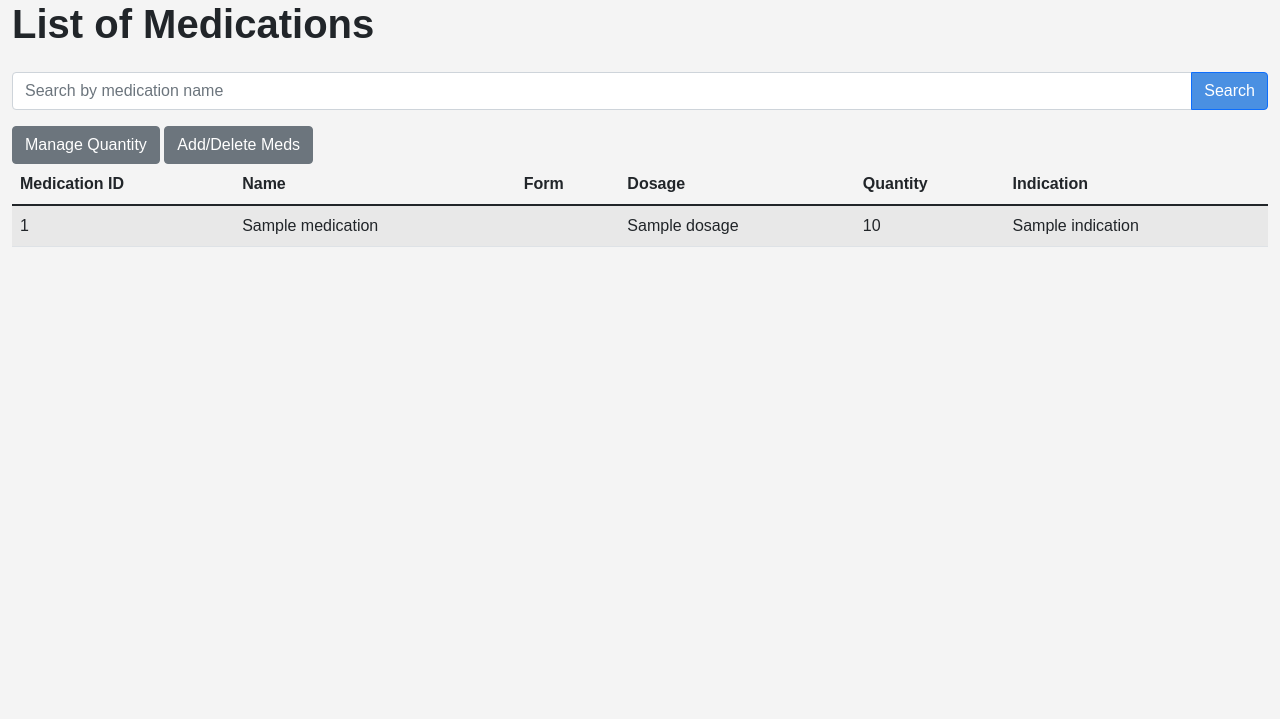
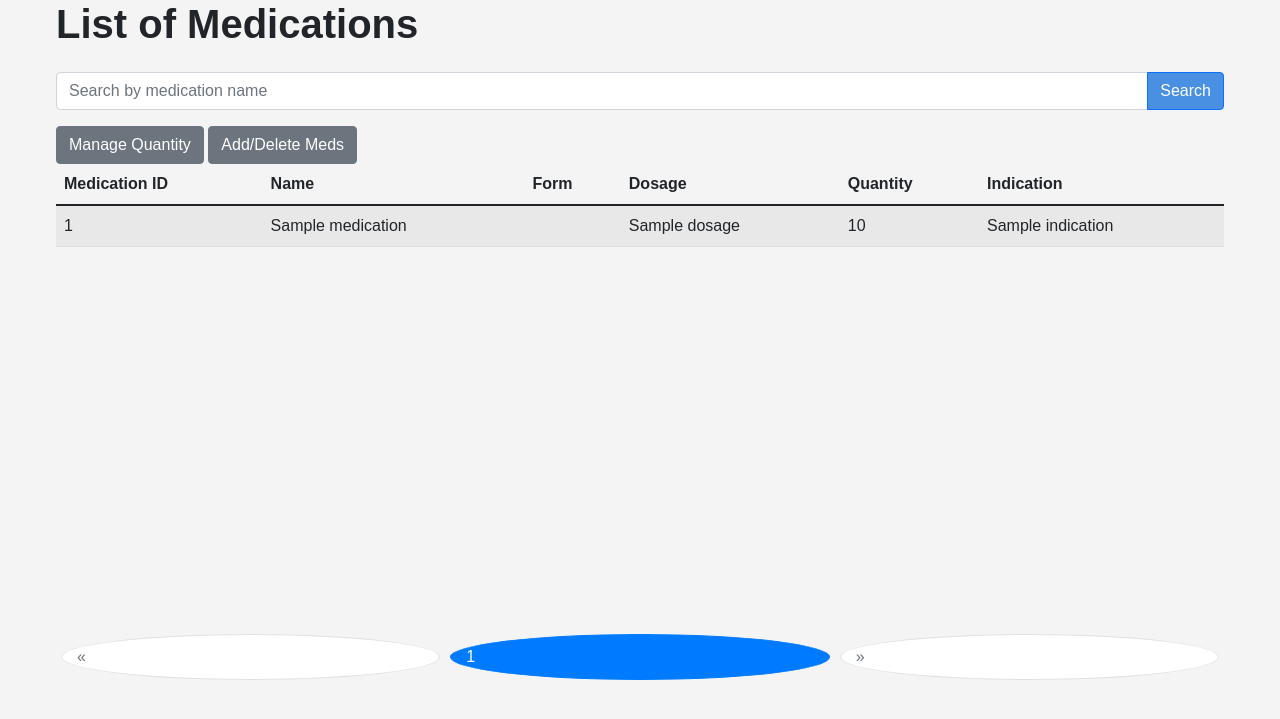
Before and after one commit to chinliong/dbs2-project, a Flask app: page /medications in a window 1280 px wide. Shown: the part 56-775 px from the top of the page. Run offline with Flask 3, Linux system fonts and the light colour scheme; the visitor is signed in with stand-in values (Sample User, id 1); a database or web service that is not in the repository returns one stand-in record (values such as "Sample title").

Commit message:
added pagination

```diff
--- a/routes/medication.py
+++ b/routes/medication.py
@@ -12,6 +12,27 @@ def is_valid_objectid(oid):
     except InvalidId:
         return False
 
+# @medication_bp.route('/medications')
+# def medications():
+#     if not session.get('is_staff') == 1:
+#         flash("You do not have permission to access the Medication List.")
+#         return redirect(url_for('patient.patient_dashboard'))
+
+#     db = get_db_connection()
+#     medications_collection = db['Medications']
+
+#     # Get the search query from the URL parameters (GET request)
+#     search_query = request.args.get('search')
+
+#     if search_query:
+#         # Filter medications by name using a case-insensitive regex
+#         medications = list(medications_collection.find({"name": {"$regex": search_query, "$options": "i"}}).sort("name", 1))
+#     else:
+#         # Fetch all medications sorted ASC by name
+#         medications = list(medications_collection.find().sort("name", 1))
+
+#     return render_template('medications.html', medications=medications)
+
 @medication_bp.route('/medications')
 def medications():
     if not session.get('is_staff') == 1:
@@ -24,14 +45,35 @@ def medications():
     # Get the search query from the URL parameters (GET request)
     search_query = request.args.get('search')
 
+    # Get the current page (default to 1)
+    page = request.args.get('page', 1, type=int)
+
+    # Set the number of medications per page
+    per_page = 10
+
+    # Build the query for medications (with optional search)
     if search_query:
-        # Filter medications by name using a case-insensitive regex
-        medications = list(medications_collection.find({"name": {"$regex": search_query, "$options": "i"}}).sort("name", 1))
+        query = {"name": {"$regex": search_query, "$options": "i"}}
     else:
-        # Fetch all medications sorted ASC by name
-        medications = list(medications_collection.find().sort("name", 1))
+        query = {}
 
-    return render_template('medications.html', medications=medications)
+    # Get the total count of medications for pagination
+    total_medications = medications_collection.count_documents(query)
+
+    # Calculate total number of pages
+    total_pages = (total_medications // per_page) + (1 if total_medications % per_page > 0 else 0)
+
+    # Ensure the page number is within valid bounds
+    if page < 1:
+        page = 1
+    elif page > total_pages and total_pages > 0:
+        page = total_pages
+
+    # Fetch the medications for the current page
+    medications = list(medications_collection.find(query).sort("name", 1).skip((page - 1) * per_page).limit(per_page))
+
+    # Render the template with medications and pagination info
+    return render_template('medications.html', medications=medications, page=page, total_pages=total_pages, search=search_query)
 
 # Medication quantity updates route
 @medication_bp.route('/update_medication_quantity', methods=['POST'])
--- a/static/css/main.css
+++ b/static/css/main.css
@@ -25,6 +25,11 @@ h1{
     margin-bottom: 24px;
 }
 
+.container-fluid {
+    padding-right: 56px;
+    padding-left: 56px;
+}
+
 .btn-primary{background-color:var(--color-primary);}
 
 .bg-light{
--- a/static/css/medications.css
+++ b/static/css/medications.css
@@ -1,3 +1,48 @@
+.container-fluid {
+    padding-right: 56px;
+    padding-left: 56px;
+}
+
+.table-responsive {
+    height: calc(100vh - 350px);
+    overflow-x: auto;
+    -webkit-overflow-scrolling: touch;
+}
+
+.pagination {
+    display: flex;
+    justify-content: space-between;
+    align-items: center;
+    width: 100%;
+    margin-top: 20px;
+    overflow-y: auto;
+}
+
+.pagination .page-item .page-link {
+    border-radius: 50%;
+    padding: 10px 15px;
+    margin: 0 5px;
+}
+
+.pagination .page-item.active .page-link {
+    background-color: #007bff;
+    color: white;
+    border-color: #007bff;
+}
+
+.pagination .page-item {
+    width: 90vw;
+    display: inline-block;
+}
+
+.pagination .page-item:first-child {
+    margin-left: 0;
+}
+
+.pagination .page-item:last-child {
+    margin-right: 0;
+}
+
 .modal {
     display: none;
     position: fixed;
--- a/templates/medications.html
+++ b/templates/medications.html
@@ -36,6 +36,7 @@
         <button id="addDeleteMedsBtn" class="btn btn-secondary">Add/Delete Meds</button>
 
         <!-- Medications Table -->
+        <div class="table-responsive">
             <table class="table table-striped">
                 <thead>
                     <tr>
@@ -60,11 +61,39 @@
                     {% endfor %}
                 </tbody>
             </table>
+        </div>
 
         {% if medications|length == 0 %}
             <p>No medications found.</p>
         {% endif %}
+
+        <nav aria-label="Page navigation">
+            <ul class="pagination">
+                <!-- Previous button -->
+                <li class="page-item {% if page == 1 %} disabled {% endif %}">
+                    <a class="page-link" href="{{ url_for('medication.medications', page=page-1, search=search) }}" aria-label="Previous">
+                        <span aria-hidden="true">&laquo;</span>
+                    </a>
+                </li>
+
+                <!-- Page Numbers (centered) -->
+                {% for p in range(1, total_pages + 1) %}
+                <li class="page-item {% if p == page %} active {% endif %}">
+                    <a class="page-link" href="{{ url_for('medication.medications', page=p, search=search) }}">{{ p }}</a>
+                </li>
+                {% endfor %}
+
+                <!-- Next button -->
+                <li class="page-item {% if page == total_pages %} disabled {% endif %}">
+                    <a class="page-link" href="{{ url_for('medication.medications', page=page+1, search=search) }}" aria-label="Next">
+                        <span aria-hidden="true">&raquo;</span>
+                    </a>
+                </li>
+            </ul>
+        </nav>
+
     </div>
+
     <div class="column rightcol"></div>
 </div>
 
```
Lines whose indentation alone changed are shown as unchanged.
